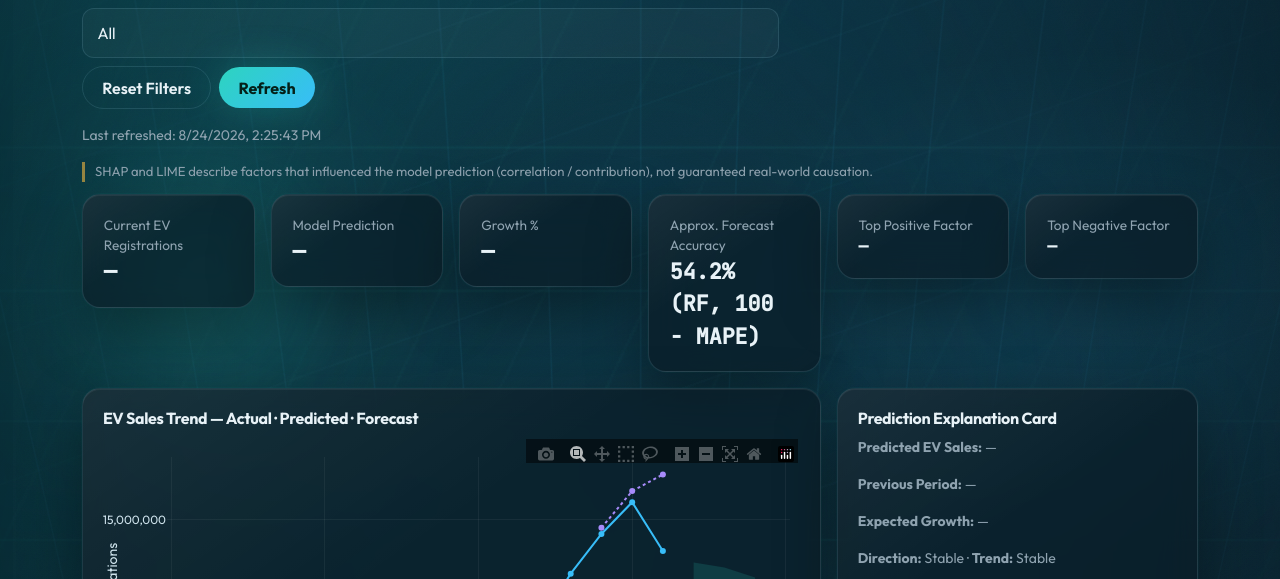
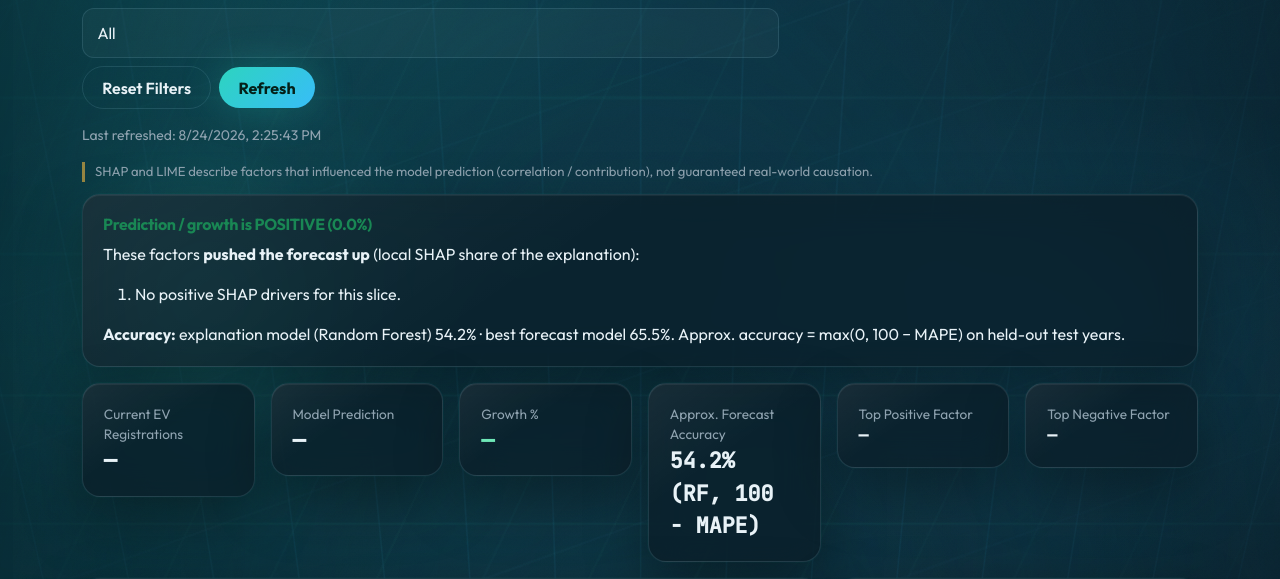
Before and after one commit to YASH12-byte/EV, a Flask app: page /xai in a window 1280 px wide. Shown: the part 398-977 px from the top of the page. Run offline with Flask 3, Linux system fonts and the light colour scheme; some libraries are stand-ins or nearby versions.

Commit message:
Fix logout and explain XAI growth direction with factor shares and accuracy.
Use a direct Logout button with delegated click handling, and show which SHAP factors made growth positive or negative plus model accuracy.

Co-authored-by: Cursor <cursoragent@cursor.com>

```diff
--- a/frontend/static/js/app.js
+++ b/frontend/static/js/app.js
@@ -87,21 +87,25 @@ function updateNavAuth() {
   if (!el) return;
   const user = currentUser();
   if (user) {
+    const label = String(user.name || user.email || "User").split(" ")[0];
     el.innerHTML = `
-      <div class="dropdown">
-        <button class="btn btn-glow dropdown-toggle" data-bs-toggle="dropdown">${user.name.split(" ")[0]}</button>
-        <ul class="dropdown-menu dropdown-menu-end">
-          <li><a class="dropdown-item" href="/dashboard">Dashboard</a></li>
-          ${user.role === "admin" ? '<li><a class="dropdown-item" href="/admin">Admin</a></li>' : ""}
-          <li><hr class="dropdown-divider" /></li>
-          <li><button class="dropdown-item" id="logoutBtn">Logout</button></li>
-        </ul>
+      <div class="d-flex align-items-center gap-2">
+        <span class="text-muted-2 small d-none d-lg-inline">${label}</span>
+        <button type="button" class="btn btn-glow" id="logoutBtn" data-action="logout">Logout</button>
       </div>`;
-    const btn = document.getElementById("logoutBtn");
-    if (btn) btn.addEventListener("click", () => { clearSession(); location.href = "/login"; });
   } else {
-    el.innerHTML = `<a class="btn btn-glow" href="/login">Login</a>`;
+    const loginHref = window.EVPages ? window.EVPages.href("/login") : "/login";
+    el.innerHTML = `<a class="btn btn-glow" href="${loginHref}">Login</a>`;
   }
+}
+
+function doLogout(e) {
+  if (e) {
+    e.preventDefault();
+    e.stopPropagation();
+  }
+  clearSession();
+  location.href = window.EVPages ? window.EVPages.href("/login") : "/login";
 }
 
 function spawnParticles(rootSelector, count = 18) {
@@ -186,6 +190,10 @@ function enableCard3DTilt(selector = ".login-from-bag") {
   });
 }
 
+document.addEventListener("click", (e) => {
+  if (e.target.closest("#logoutBtn, [data-action='logout']")) doLogout(e);
+});
+
 document.addEventListener("DOMContentLoaded", () => {
   updateNavAuth();
   spawnBackgroundParticles();
--- a/frontend/static/js/xai-dashboard.js
+++ b/frontend/static/js/xai-dashboard.js
@@ -74,6 +74,62 @@
       sel.appendChild(opt);
     });
     if (selected != null) sel.value = selected;
+  }
+
+  function renderGrowthDirection(data) {
+    const el = document.getElementById("growthDirPanel");
+    if (!el) return;
+    const k = data.kpis || {};
+    const acc = data.accuracy || {};
+    const loc = data.local_explanation || {};
+    const growth = Number(k.growth_pct);
+    const positive = loc.positive_contributors || data.explanation_panel?.positive_contributors || [];
+    const negative = loc.negative_contributors || data.explanation_panel?.negative_contributors || [];
+    const rfAcc = k.explanation_model_accuracy_approx ?? acc.explanation_model_metrics?.approx_accuracy;
+    const bestAcc = k.forecast_accuracy_approx ?? acc.best_model_metrics?.approx_accuracy;
+    const pointErr = acc.point_forecast_error?.abs_pct_error;
+    const growthEl = document.getElementById("kpiGrowth");
+    if (growthEl) {
+      growthEl.style.color = !Number.isFinite(growth) ? "" : growth >= 0 ? "#6ee7b7" : "#fca5a5";
+    }
+    const factorRow = (f) => {
+      const share = f.pct != null ? fmtPct(f.pct) : "—";
+      return `<li><strong>${f.label || f.feature}</strong> — contribution share ${share}`
+        + (f.actual_display ? ` · value ${f.actual_display}` : "")
+        + (rfAcc != null ? ` · explanation-model accuracy ${rfAcc}%` : "")
+        + `</li>`;
+    };
+    if (!Number.isFinite(growth)) {
+      el.innerHTML = "<p class='mb-0'>Growth is not available for this filter.</p>";
+      return;
+    }
+    let html = "";
+    if (growth >= 0) {
+      html += `<h2 class="h6 text-success">Prediction / growth is POSITIVE (${fmtPct(growth)})</h2>`;
+      html += `<p>These factors <strong>pushed the forecast up</strong> (local SHAP share of the explanation):</p><ol>`;
+      html += positive.length ? positive.map(factorRow).join("") : "<li>No positive SHAP drivers for this slice.</li>";
+      html += `</ol>`;
+      if (negative.length) {
+        html += `<p class="mt-2">Factors that still <strong>reduced</strong> the prediction (offset some of the rise):</p><ul class="mb-2">`;
+        html += negative.map(factorRow).join("");
+        html += `</ul>`;
+      }
+    } else {
+      html += `<h2 class="h6 text-danger">Prediction / growth is NEGATIVE (${fmtPct(growth)})</h2>`;
+      html += `<p>These factors <strong>pulled the forecast down</strong> (local SHAP share of the explanation):</p><ol>`;
+      html += negative.length ? negative.map(factorRow).join("") : "<li>No negative SHAP drivers for this slice.</li>";
+      html += `</ol>`;
+      if (positive.length) {
+        html += `<p class="mt-2">Factors that still <strong>supported</strong> the prediction (limited the fall):</p><ul class="mb-2">`;
+        html += positive.map(factorRow).join("");
+        html += `</ul>`;
+      }
+    }
+    html += `<p class="mb-0"><strong>Accuracy:</strong> explanation model (Random Forest) ${rfAcc != null ? rfAcc + "%" : "—"}`;
+    html += ` · best forecast model ${bestAcc != null ? bestAcc + "%" : "—"}`;
+    html += pointErr != null ? ` · this point’s absolute error ${fmtMetric(pointErr)}%.` : ".";
+    html += ` Approx. accuracy = max(0, 100 − MAPE) on held-out test years.</p>`;
+    el.innerHTML = html;
   }
 
   function renderDrivers(listId, items, cls) {
@@ -278,6 +334,7 @@
       ? `${k.forecast_accuracy_approx}% (best model)` : "—");
     document.getElementById("kpiPos").textContent = k.top_positive_factor || "—";
     document.getElementById("kpiNeg").textContent = k.top_negative_factor || "—";
+    renderGrowthDirection(data);
 
     const pc = data.prediction_card || {};
     document.getElementById("predCard").innerHTML = `
--- a/frontend/templates/xai.html
+++ b/frontend/templates/xai.html
@@ -26,6 +26,8 @@
     <p class="small text-muted-2">Last refreshed: <span id="xaiLastRef">—</span></p>
     <div id="xaiToast" class="xai-toast d-none" role="status"></div>
     <p class="xai-disclaimer" id="xaiDisclaimer"></p>
+
+    <div class="glass xai-panel mb-3" id="growthDirPanel">Loading growth explanation…</div>
 
     <div class="row g-3 mb-3">
       <div class="col-md-4 col-xl"><div class="glass kpi xai-kpi"><div class="label">Current EV Registrations</div><div class="value" id="kpiCurrent">—</div></div></div>
--- a/xai.html
+++ b/xai.html
@@ -41,10 +41,13 @@
     </div>
     <p class="xai-disclaimer">SHAP / LIME describe factors that influenced the <em>model prediction</em> (contribution), not guaranteed real-world causation. Charging stations, subsidies, and fuel prices are not in this dataset.</p>
 
+    <div class="glass xai-panel mb-3" id="growthDirPanel"></div>
+
     <div class="row g-3 mb-3">
       <div class="col-md-4 col-xl"><div class="glass kpi xai-kpi"><div class="label">Current EV Registrations</div><div class="value" id="kpiCurrent">—</div></div></div>
       <div class="col-md-4 col-xl"><div class="glass kpi xai-kpi"><div class="label">Model Prediction</div><div class="value" id="kpiPred">—</div></div></div>
       <div class="col-md-4 col-xl"><div class="glass kpi xai-kpi"><div class="label">Growth %</div><div class="value" id="kpiGrowth">—</div></div></div>
+      <div class="col-md-4 col-xl"><div class="glass kpi xai-kpi"><div class="label">Approx. Forecast Accuracy</div><div class="value" id="kpiAcc">—</div></div></div>
       <div class="col-md-4 col-xl"><div class="glass kpi xai-kpi"><div class="label">Top Positive Factor</div><div class="value" id="kpiPos" style="font-size:1rem">—</div></div></div>
       <div class="col-md-4 col-xl"><div class="glass kpi xai-kpi"><div class="label">Top Negative Factor</div><div class="value" id="kpiNeg" style="font-size:1rem">—</div></div></div>
     </div>
```
Also changed, not shown: site/core.js (+5 -7 lines), site/xai-pages.js (+52 -3 lines).
